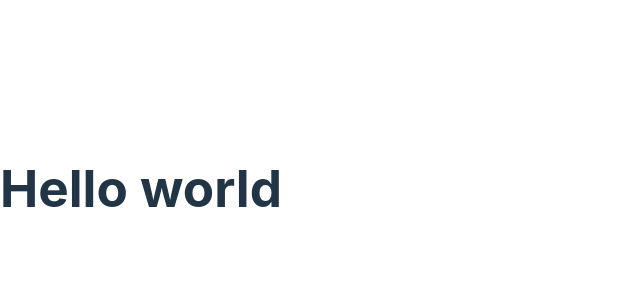
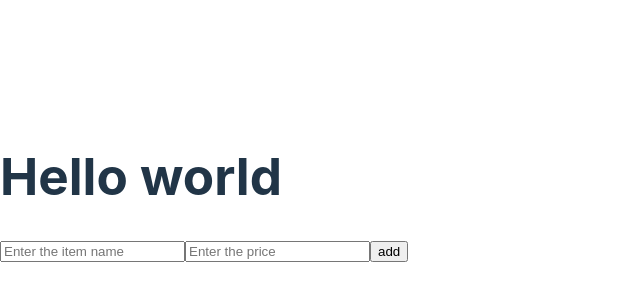
Before and after one commit to blackwakhu/shopping, a React (Vite) app: page / in a window 1280 px wide. Shown: the part 212-512 px from the top of the page, without its empty margins (0-640 px from the left). Built offline with nearby package versions, Linux system fonts and the light colour scheme.

Commit message:
added the form

```diff
--- a/src/App.jsx
+++ b/src/App.jsx
@@ -4,7 +4,19 @@ export default function App () {
   return (
     <div>
       <h1>Hello world</h1>
-      <form action=""></form>
+      <form action="">
+        <input
+          type="text"
+          name="item"
+           id=""
+           placeholder="Enter the item name"/>
+        <input
+          type="number"
+          name="price"
+          id="price"
+          placeholder="Enter the price" />
+        <input type="submit" value="add" />
+      </form>
     </div>
   )
 }
```
